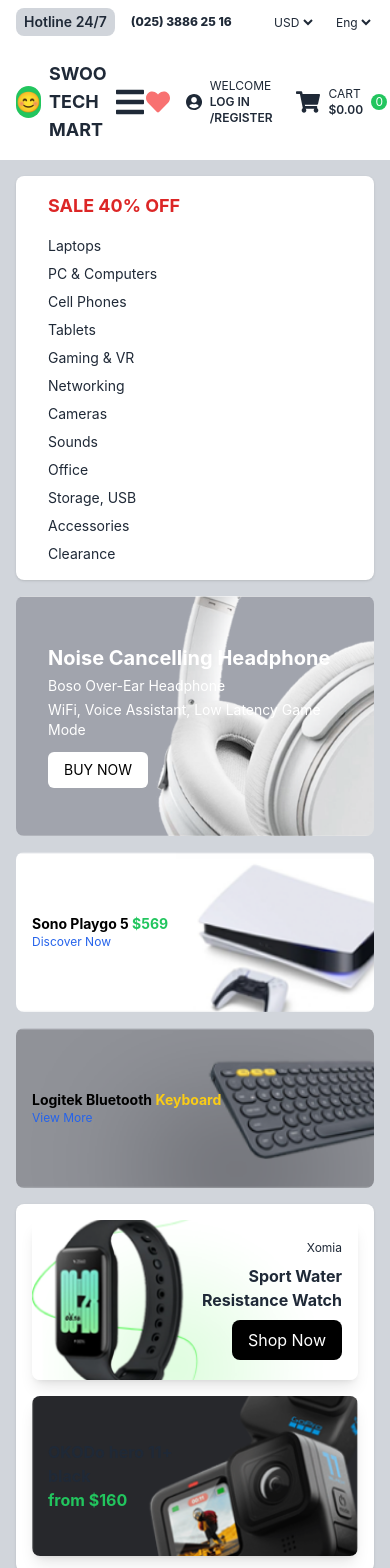
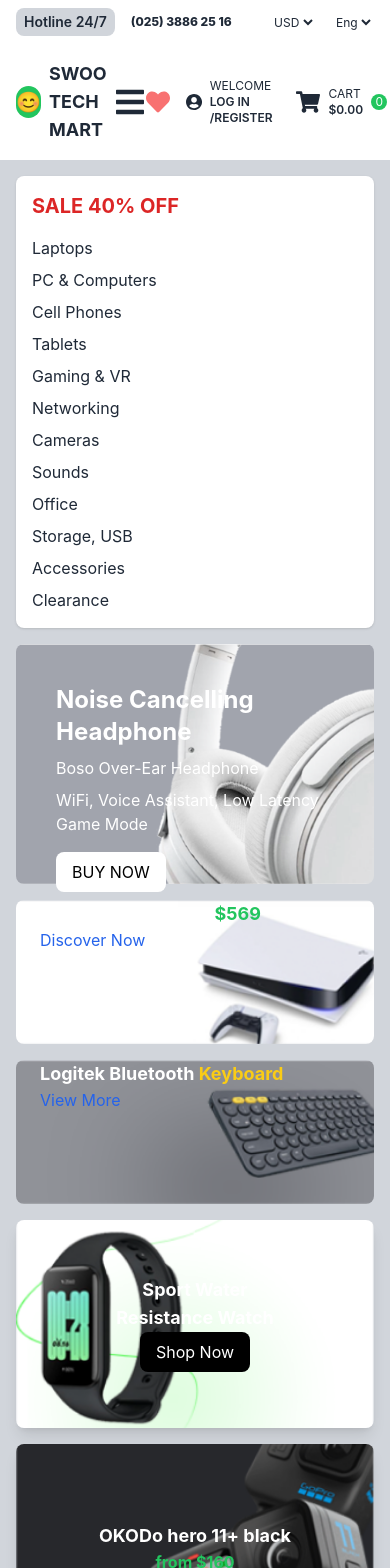
Before and after one commit to iamraselmolla/dotpotit-e-commerce-Front-End, a React (Create React App) app: page / in a window 390 px wide. Shown: the top 1568 px of the page. Built offline with nearby package versions, Linux system fonts and the light colour scheme.

Commit message:
changed the banner responsiveness

```diff
--- a/src/componenet/page/home/Hero.js
+++ b/src/componenet/page/home/Hero.js
@@ -3,13 +3,14 @@
 const Hero = () => {
     return (
         <div className="container mx-auto p-4">
-            <div className="grid grid-cols-1 md:grid-cols-4 gap-4">
-                {/* First Column - 25% width, stacks on mobile */}
+            {/* Desktop Layout */}
+            <div className="hidden md:grid md:grid-cols-4 gap-4">
+                {/* First Column - 25% width */}
                 <div className="md:col-span-1 bg-white p-4 pl-8 rounded-lg shadow">
-                    <h2 className="text-red-600 font-bold text-lg md:text-xl mb-4">SALE 40% OFF</h2>
+                    <h2 className="text-red-600 font-bold text-xl mb-4">SALE 40% OFF</h2>
                     <ul className="space-y-2">
                         {['Laptops', 'PC & Computers', 'Cell Phones', 'Tablets', 'Gaming & VR', 'Networking', 'Cameras', 'Sounds', 'Office', 'Storage, USB', 'Accessories', 'Clearance'].map((category, index) => (
-                            <li key={index} className="hover:text-blue-600 cursor-pointer text-sm md:text-base">{category}</li>
+                            <li key={index} className="hover:text-blue-600 cursor-pointer">{category}</li>
                         ))}
                     </ul>
                 </div>
@@ -20,37 +21,39 @@
                     <div
                         className="bg-gray-100 p-4 rounded-lg relative flex items-center justify-center"
                         style={{
-                            backgroundImage: 'url("/images/hero.png")',
+                            backgroundImage: 'url("/images/hero.png")', // Update with your image path
                             backgroundSize: 'cover',
                             backgroundPosition: 'center',
-                            height: '240px', // Adjust for mobile
+                            height: '320px', // Adjust height as needed
                         }}
                     >
                         {/* Overlay Content */}
-                        <div className="bg-opacity-60 w-full h-full p-4 md:p-6 rounded-lg text-white flex flex-col items-start justify-center">
-                            <h2 className="text-xl md:text-3xl font-bold mb-1 md:mb-2">Noise Cancelling Headphone</h2>
-                            <p className="text-sm md:text-base mb-1">Boso Over-Ear Headphone</p>
-                            <p className="text-sm md:text-base mb-3">WiFi, Voice Assistant, Low Latency Game Mode</p>
-                            <button className="bg-white text-black py-2 px-4 rounded-md text-sm md:text-base">BUY NOW</button>
+                        <div className="bg-opacity-50 w-full h-full p-6 pl-20 rounded-lg text-white">
+                            <h2 className="text-3xl font-bold mb-2">Noise Cancelling Headphone</h2>
+                            <p className="mb-2">Boso Over-Ear Headphone</p>
+                            <p className="mb-4">WiFi, Voice Assistant, Low Latency Game Mode</p>
+                            <button className="btn btn-white border-none underline-none">BUY NOW</button>
                         </div>
                     </div>
 
                     {/* Images Below with Overlay Headline and Button */}
-                    <div className="flex flex-col md:flex-row gap-4 justify-between mt-4">
-                        <div className="relative h-40 w-full md:h-36">
+                    <div className="flex gap-4 justify-between mt-4">
+                        <div className="relative h-36 w-full">
                             <img src="images/hero2.png" alt="Image 2" className="object-cover h-full w-full rounded-lg" />
-                            <div className="absolute inset-0 flex flex-col pl-4 pr-2 md:pl-6 rounded-lg justify-center">
-                                <h4 className="text-black font-bold text-sm md:text-lg">Sono Playgo 5 <span className='text-green-500'>$569</span></h4>
-                                <a href="#" className="text-blue-600 text-xs md:text-base hover:text-blue-800 underline-none">
+                            <div className="absolute mt-6 inset-0 flex flex-col pl-6 rounded-lg text-white">
+                                <h4 className="text-lg lg:w-1/2 w-1/2 text-black font-bold">Sono Playgo 5
+                                    from <span className='text-green-500'>$569</span></h4>
+                                <a href="#" className="text-blue-600 hover:text-blue-800 underline-none border-none">
                                     Discover Now
                                 </a>
                             </div>
                         </div>
-                        <div className="relative h-40 w-full md:h-36">
+                        <div className="relative h-36 w-full">
                             <img src="images/hero1.png" alt="Image 1" className="object-cover h-full w-full rounded-lg" />
-                            <div className="absolute inset-0 flex flex-col pl-4 pr-2 md:pl-6 rounded-lg justify-center">
-                                <h4 className="text-black font-bold text-sm md:text-lg">Logitek Bluetooth <span className='text-yellow-400'>Keyboard</span></h4>
-                                <a href="#" className="text-blue-600 text-xs md:text-base hover:text-blue-800 underline-none">
+                            <div className="absolute mt-6 inset-0 flex flex-col pl-6 rounded-lg text-white">
+                                <h4 className="text-lg lg:w-1/2 w-1/2 text-black font-bold">Logitek Bluetooth
+                                    <span className='text-yellow-400'> Keyboard</span></h4>
+                                <a href="#" className="text-blue-600 hover:text-blue-800 underline-none border-none">
                                     View More
                                 </a>
                             </div>
@@ -58,38 +61,121 @@
                     </div>
                 </div>
 
-                {/* Third Column - 25% width, stacks on mobile */}
                 <div className="md:col-span-1 bg-white p-4 rounded-lg shadow">
-                    <div className="space-y-4 md:space-y-6">
+                    {/* Parent div containing both image divs */}
+                    <div className="space-y-6">
                         {/* First image div with content aligned to the right */}
                         <div
-                            className="h-40 md:h-52 relative flex items-center justify-end rounded-lg shadow-lg"
+                            className="h-52 relative flex items-center justify-end rounded-lg shadow-lg"
                             style={{
-                                backgroundImage: 'url("/images/hero3.png")',
+                                backgroundImage: 'url("/images/hero3.png")', // Update with your image path
                                 backgroundSize: 'cover',
                                 backgroundPosition: 'center',
                             }}
                         >
-                            <div className="w-2/3 bg-opacity-50 p-4 md:p-6 text-right">
-                                <p className="text-xs md:text-sm mb-2 md:mb-4">Xomia</p>
-                                <h2 className="text-base md:text-lg font-bold">Sport Water<br />Resistance Watch</h2>
-                                <button className="bg-black text-white py-2 px-4 rounded-lg mt-2">Shop Now</button>
+                            {/* Overlay content with 50% width, aligned to the right */}
+                            <div className="w-2/3 bg-opacity-50 p-6 text-right">
+                                <p className="mb-4">Xomia</p>
+                                <h2 className="text-lg mb-5 font-bold mt-2">Sport Water<br />Resistance Watch</h2>
+                                <button className="bg-black text-white py-2 px-4 rounded-lg">Shop Now</button>
                             </div>
                         </div>
 
                         {/* Second image div with content aligned to the left */}
                         <div
-                            className="h-40 md:h-52 relative flex items-center justify-start rounded-lg shadow-lg"
+                            className="h-52 relative flex items-center justify-start rounded-lg shadow-lg"
                             style={{
-                                backgroundImage: 'url("/images/hero4.png")',
+                                backgroundImage: 'url("/images/hero4.png")', // Update with your image path
                                 backgroundSize: 'cover',
                                 backgroundPosition: 'center',
                             }}
                         >
-                            <div className="w-1/2 bg-opacity-50 p-4 md:p-6 text-left">
-                                <h2 className="text-base md:text-2xl font-bold">OKODo hero 11+ black</h2>
+                            {/* Overlay content with 50% width, aligned to the left */}
+                            <div className="w-1/2 bg-opacity-50 p-6 text-white text-left">
+                                <h2 className="text-2xl font-bold mb-2">OKODo hero 11+ black</h2>
                                 <p className="text-green-500 font-bold">from $160</p>
                             </div>
+                        </div>
+                    </div>
+                </div>
+            </div>
+
+            {/* Tablet and Mobile Layout */}
+            <div className="md:hidden grid grid-cols-1 gap-4">
+                {/* Categories Menu */}
+                <div className="bg-white p-4 rounded-lg shadow">
+                    <h2 className="text-red-600 font-bold text-xl mb-4">SALE 40% OFF</h2>
+                    <ul className="space-y-2">
+                        {['Laptops', 'PC & Computers', 'Cell Phones', 'Tablets', 'Gaming & VR', 'Networking', 'Cameras', 'Sounds', 'Office', 'Storage, USB', 'Accessories', 'Clearance'].map((category, index) => (
+                            <li key={index} className="hover:text-blue-600 cursor-pointer">{category}</li>
+                        ))}
+                    </ul>
+                </div>
+
+                {/* Main Image with Overlay Text */}
+                <div
+                    className="bg-gray-100 p-4 rounded-lg relative flex items-center justify-center"
+                    style={{
+                        backgroundImage: 'url("/images/hero.png")', // Update with your image path
+                        backgroundSize: 'cover',
+                        backgroundPosition: 'center',
+                        height: '240px', // Adjust height as needed
+                    }}
+                >
+                    {/* Overlay Content */}
+                    <div className="bg-opacity-50 w-full h-full p-6 text-white">
+                        <h2 className="text-2xl font-bold mb-2">Noise Cancelling Headphone</h2>
+                        <p className="mb-2">Boso Over-Ear Headphone</p>
+                        <p className="mb-4">WiFi, Voice Assistant, Low Latency Game Mode</p>
+                        <button className="bg-white text-black py-2 px-4 rounded-lg">BUY NOW</button>
+                    </div>
+                </div>
+
+                {/* Images Below with Overlay Headline and Button */}
+                <div className="flex flex-col gap-4">
+                    <div className="relative h-36 w-full">
+                        <img src="images/hero2.png" alt="Image 2" className="object-cover h-full w-full rounded-lg" />
+                        <div className="absolute inset-0 flex flex-col pl-6 rounded-lg text-white">
+                            <h4 className="text-lg font-bold">Sono Playgo 5 from <span className='text-green-500'>$569</span></h4>
+                            <a href="#" className="text-blue-600 hover:text-blue-800 underline-none">Discover Now</a>
+                        </div>
+                    </div>
+                    <div className="relative h-36 w-full">
+                        <img src="images/hero1.png" alt="Image 1" className="object-cover h-full w-full rounded-lg" />
+                        <div className="absolute inset-0 flex flex-col pl-6 rounded-lg text-white">
+                            <h4 className="text-lg font-bold">Logitek Bluetooth <span className='text-yellow-400'>Keyboard</span></h4>
+                            <a href="#" className="text-blue-600 hover:text-blue-800 underline-none">View More</a>
+                        </div>
+                    </div>
+                </div>
+
+                {/* Additional Product Images */}
+                <div className="grid grid-cols-1 gap-4">
+                    <div
+                        className="h-52 relative flex items-center justify-center rounded-lg shadow-lg"
+                        style={{
+                            backgroundImage: 'url("/images/hero3.png")', // Update with your image path
+                            backgroundSize: 'cover',
+                            backgroundPosition: 'center',
+                        }}
+                    >
+                        <div className="w-full bg-opacity-50 p-6 text-center text-white">
+                            <h2 className="text-lg font-bold">Sport Water<br />Resistance Watch</h2>
+                            <button className="bg-black text-white py-2 px-4 rounded-lg">Shop Now</button>
+                        </div>
+                    </div>
+
+                    <div
+                        className="h-52 relative flex items-center justify-center rounded-lg shadow-lg"
+                        style={{
+                            backgroundImage: 'url("/images/hero4.png")', // Update with your image path
+                            backgroundSize: 'cover',
+                            backgroundPosition: 'center',
+                        }}
+                    >
+                        <div className="w-full bg-opacity-50 p-6 text-center text-white">
+                            <h2 className="text-lg font-bold">OKODo hero 11+ black</h2>
+                            <p className="text-green-500 font-bold">from $160</p>
                         </div>
                     </div>
                 </div>
```
